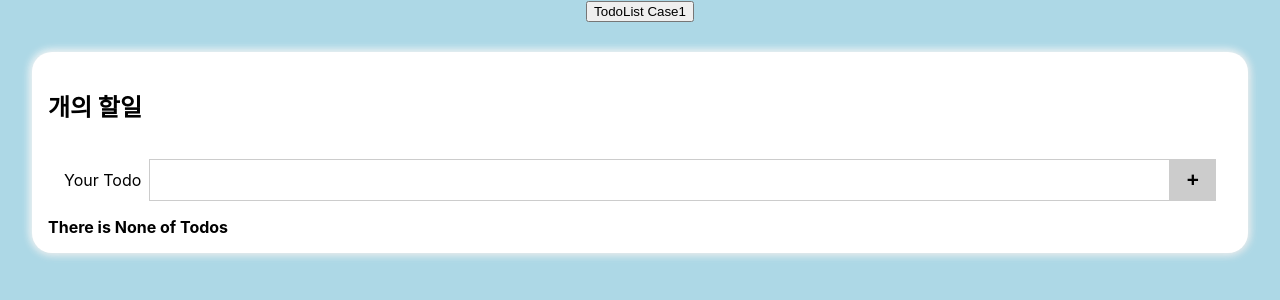
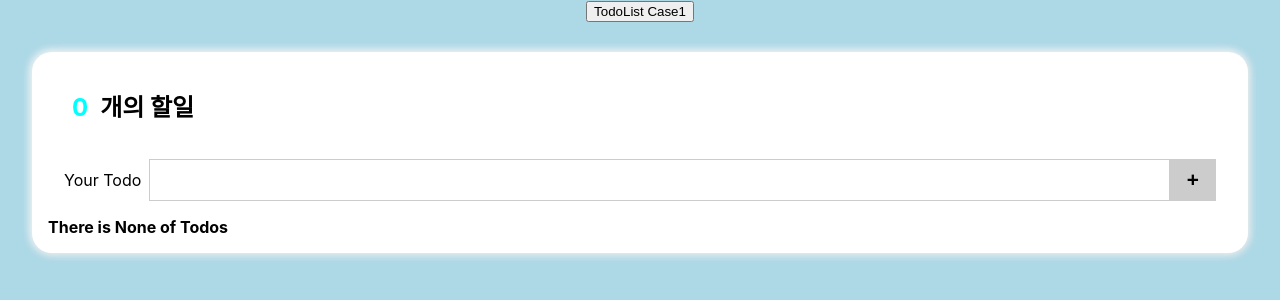
Before and after one commit to PisoDev77/ReactWithTS, a React (Create React App) app: page / in a window 1280 px wide. Both pictures are taken after a click on the button "TodoList Case1". Shown: the top 300 px of the page. Built offline with nearby package versions, Linux system fonts and the light colour scheme.

Commit message:
Todolist-title 스타일 수정 완료

```diff
--- a/src/TodoList/case1/TodoList.css
+++ b/src/TodoList/case1/TodoList.css
@@ -15,3 +15,10 @@
     border-radius: 20px;
 
 }
+.todolist-title{
+    text-indent: 1em;
+}
+.todolist-title > b{
+    color: aqua;
+    letter-spacing: 0.5em;
+}
--- a/src/TodoList/case1/TodoList.tsx
+++ b/src/TodoList/case1/TodoList.tsx
@@ -28,7 +28,7 @@ export default function TodoList() {
   return (
     <>
       <article className="todolist-container">
-        <h1 className="todolist-title">개의 할일</h1>
+        <h1 className="todolist-title"><b>{todos.length}</b>개의 할일</h1>
 
         <TodoForm
           setTodoInput={setTodoInput}
--- /dev/null
+++ b/src/TodoList/case1/todos/Todos.tsx
@@ -0,0 +1,29 @@
+import { TodoType } from "../TodoList";
+
+interface TodoListProps{
+    todos:TodoType[]
+}
+
+export default function Todos({todos}:TodoListProps){
+
+
+    return(
+
+
+        <>
+            <ul className="todos">
+                {
+                    todos.map((todo, idx)=>{
+                        return(
+                            <li key={idx + todo.content}>{todo.content}</li>
+                        );
+                    })
+                }
+          </ul>
+        </>
+
+
+    );
+
+
+}
```
